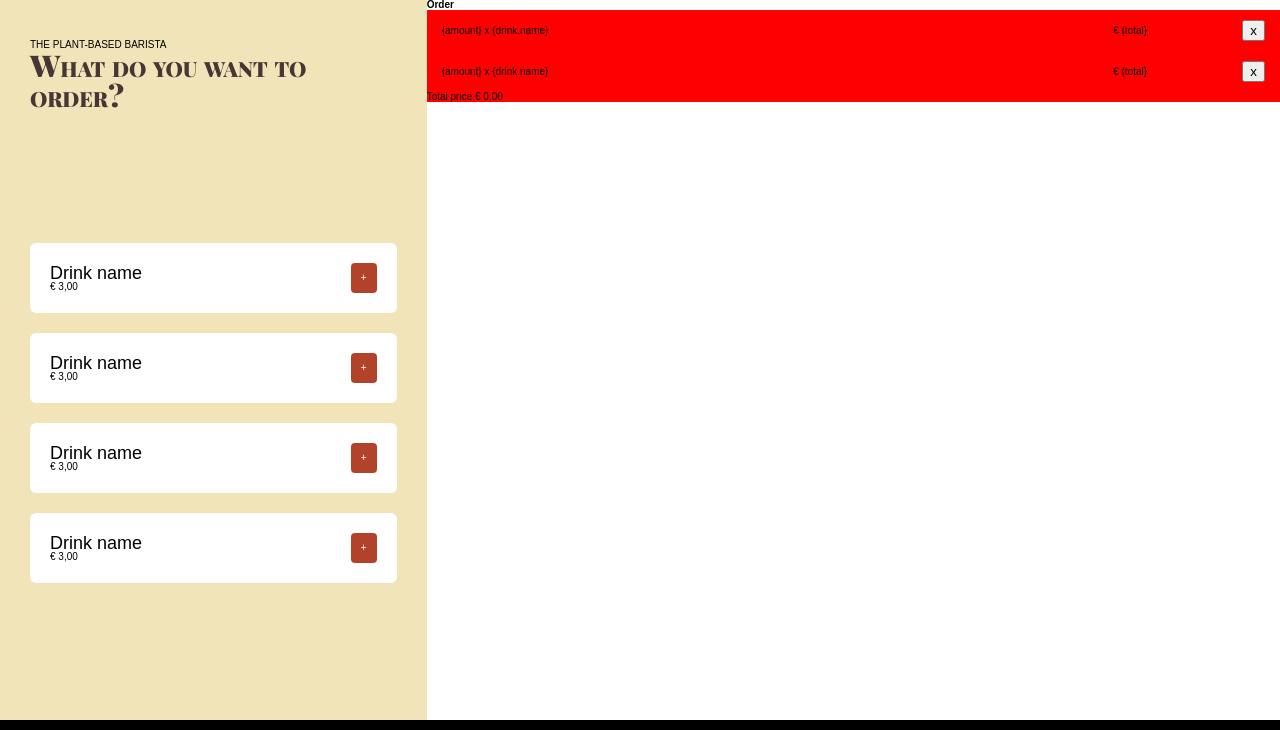
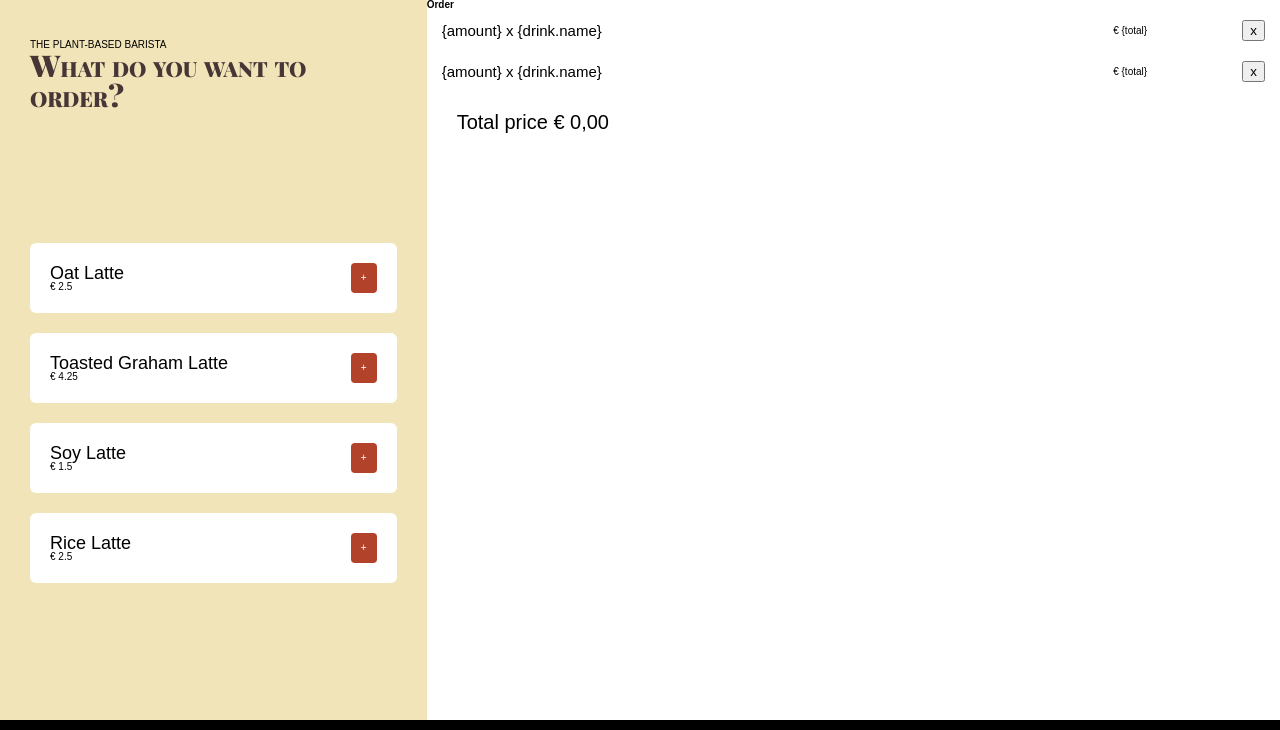
Before and after one commit to johanneshermans/barista_oef, a website built with webpack: page src/index.html in a window 1280 px wide. Shown: the top 730 px of the page. Built offline with nearby package versions, Linux system fonts and the light colour scheme; some packages are replaced by stand-ins of ours.

Commit message:
uitlezen prijzen

```diff
--- /dev/null
+++ b/src/coffees.json
@@ -0,0 +1,91 @@
+{
+  "coffees": [
+    {
+      "id": 1,
+      "name": "Oat Latte",
+      "plantbased": true,
+      "description": "Latte coffee with oat plant milk.",
+      "prices": {
+        "small": 2.5,
+        "medium": 3.5,
+        "large": 4.5,
+        "extra_large": 5.5
+      }
+    },
+    {
+      "id": 8,
+      "name": "Toasted Graham Latte ",
+      "plantbased": false,
+      "description": "Graham and sweet cream meet steamed milk and our signature espresso, then are finished off with a sprinkling of cinnamon graham crumbles for a less sweet perfect treat.",
+      "shop": "Starbucks",
+      "prices": {
+        "small": 4.25,
+        "medium": 4.95,
+        "large": 5.95,
+        "extra_large": null
+      }
+    },
+    {
+      "id": 2,
+      "name": "Soy Latte",
+      "plantbased": true,
+      "description": "Latte coffee with soy plant milk.",
+      "prices": {
+        "small": 1.5,
+        "medium": 2,
+        "large": 3.5,
+        "extra_large": 4.5
+      }
+    },
+    {
+      "id": 3,
+      "name": "Rice Latte",
+      "plantbased": true,
+      "description": "Latte coffee with rice plant milk.",
+      "prices": {
+        "small": 2.5,
+        "medium": 3.5,
+        "large": 4.5,
+        "extra_large": 5.5
+      }
+    },
+    {
+      "id": 4,
+      "name": "Koko Latte",
+      "plantbased": true,
+      "description": "Latte coffee with coconut milk.",
+      "prices": {
+        "small": 1.5,
+        "medium": 2,
+        "large": 3.5,
+        "extra_large": 4.5
+      }
+    },
+    {
+      "id": 6,
+      "name": "Pumpkin Spice Latte",
+      "plantbased": false,
+      "description": "Our signature espresso and milk are highlighted by flavor notes of pumpkin, cinnamon, nutmeg and clove to create this incredible beverage that's a fall favorite. Enjoy it topped with whipped cream and real pumpkin pie spices.",
+      "shop": "Starbucks",
+      "prices": {
+        "small": 4.25,
+        "medium": 4.95,
+        "large": 5.95,
+        "extra_large": null
+      }
+    },
+    {
+      "id": 7,
+      "name": "Salted Caramel Mocha",
+      "plantbased": false,
+      "description": "Our signature espresso and milk are highlighted by flavor notes of pumpkin, cinnamon, nutmeg and clove to create this incredible beverage that's a fall favorite. Enjoy it topped with whipped cream and real pumpkin pie spices.",
+      "shop": "Starbucks",
+      "prices": {
+        "small": 4.25,
+        "medium": 4.95,
+        "large": 5.95,
+        "extra_large": null
+      }
+    }
+  ]
+}
--- a/src/css/order.css
+++ b/src/css/order.css
@@ -2,7 +2,6 @@
   display: flex;
   flex-direction: column;
   align-items: stretch;
-  background-color: red;
 }
 
 .order {
@@ -14,6 +13,16 @@
 
 .order__name {
   width: 70%;
+  font-size: 1.5em;
+}
+
+.order__remove {
+  width: 30%;
+}
+
+.total {
+  font-size: 2em;
+  padding: 1em 1.5em;
 }
 
 @media screen and (max-width: 411px) {
@@ -24,7 +33,6 @@
 
   .orders__wrapper {
     height: 38vh;
-    background-color: red;
     display: flex;
     flex-direction: column;
   }
@@ -40,15 +48,6 @@
     padding: 1em 1.5em;
   }
 
-  .order__name {
-    width: 70%;
-  }
-
-  .order__remove {
-    width: 30%;
-    background-color: red;
-  }
-
   .title_mini {
     font-size: 1.3em;
     text-transform: uppercase;
@@ -57,7 +56,6 @@
   }
 
   .total {
-    background-color: green;
     font-size: 2em;
     padding: 1em 1.5em;
   }
--- a/src/css/prices.css
+++ b/src/css/prices.css
@@ -2,7 +2,6 @@
   background-color: var(--backgroundColor);
   padding: 3em;
 }
-
 
 .price {
   padding: 2em;
--- a/src/index.html
+++ b/src/index.html
@@ -23,46 +23,6 @@
     <section class="prices highlight spaced">
       <h2 class="hide">Price list</h2>
       <ul class="prices__list">
-
-        <li class="price">
-          <a class="price__button flex">
-            <span class="price__button__wrapper">
-              <span class="price__button__name">Drink name</span> <br>
-              <span class="price__button__amount">&euro; 3,00</span>
-            </span>
-            <span class="price__button__plus">+</span>
-          </a>
-        </li>
-
-        <li class="price">
-          <a class="price__button flex">
-            <span class="price__button__wrapper">
-              <span class="price__button__name">Drink name</span> <br>
-              <span class="price__button__amount">&euro; 3,00</span>
-            </span>
-            <span class="price__button__plus">+</span>
-          </a>
-        </li>
-
-        <li class="price">
-          <a class="price__button flex">
-            <span class="price__button__wrapper">
-              <span class="price__button__name">Drink name</span> <br>
-              <span class="price__button__amount">&euro; 3,00</span>
-            </span>
-            <span class="price__button__plus">+</span>
-          </a>
-        </li>
-
-        <li class="price">
-          <a class="price__button flex">
-            <span class="price__button__wrapper">
-              <span class="price__button__name">Drink name</span> <br>
-              <span class="price__button__amount">&euro; 3,00</span>
-            </span>
-            <span class="price__button__plus">+</span>
-          </a>
-        </li>
 
       </ul>
     </section>
--- a/src/index.js
+++ b/src/index.js
@@ -1,8 +1,44 @@
-import "./style.css";
-import { devineLog } from "./js/utility/helpers";
+import './style.css';
+import coffees from './coffees.json';
 
-devineLog("Hey, ik ben een JS file");
-const arr = [1 , 2,  3];
+{
+  const $priceList = document.querySelector(`.prices__list`);
+  const allDrinks = [];
 
-const ES6Stuff = () => devineLog("Ik kan ES6 stuff aan", ...arr);
-ES6Stuff();
+
+  const JSONdata = () => {
+    const coffee = coffees.coffees;
+    for (let i = 0; i < 4; i++) {
+      allDrinks.push(coffee[i]);
+    }
+  };
+
+  const printDrinks = () => {
+    allDrinks.forEach(drink => {
+      $priceList.innerHTML += `<li class="price">
+          <a class="price__button flex">
+            <span class="price__button__wrapper">
+              <span class="price__button__name">${drink.name}</span> <br>
+              <span class="price__button__amount">&euro; ${drink.prices.small}</span>
+            </span>
+            <span class="price__button__plus">+</span>
+          </a>
+        </li>`;
+    });
+  };
+
+  const getClickedDrink = () => {
+    console.log(`test`);
+    const element = document.querySelector(``);
+    const text = element.innerText || element.textContent;
+    element.innerHTML = text;
+  };
+
+
+  const init = () => {
+    JSONdata();
+    printDrinks();
+    document.querySelector(`.price__button`).addEventListener(`click`, getClickedDrink);
+  };
+  init();
+}
```
Also changed, not shown: 1 other file.
